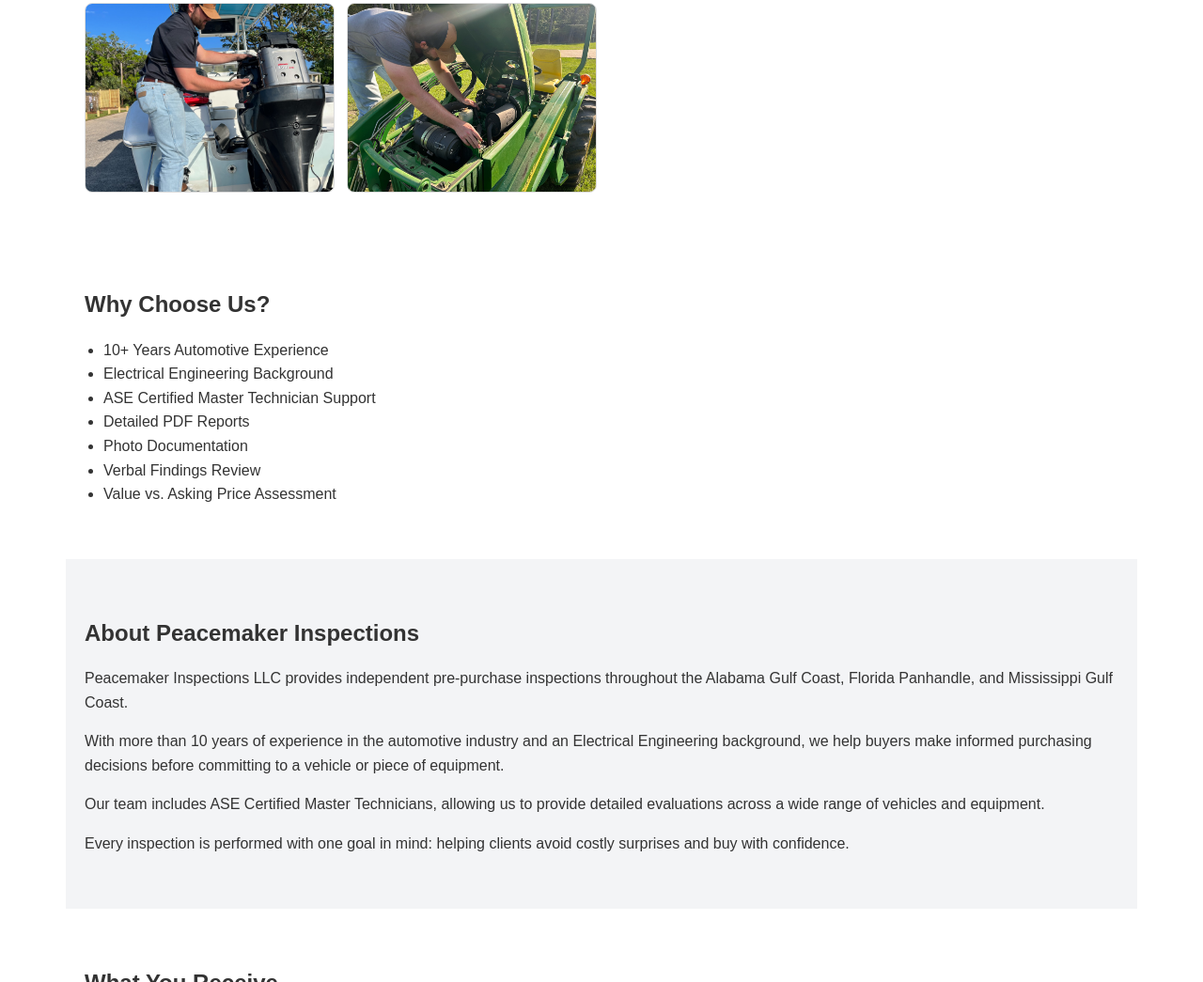
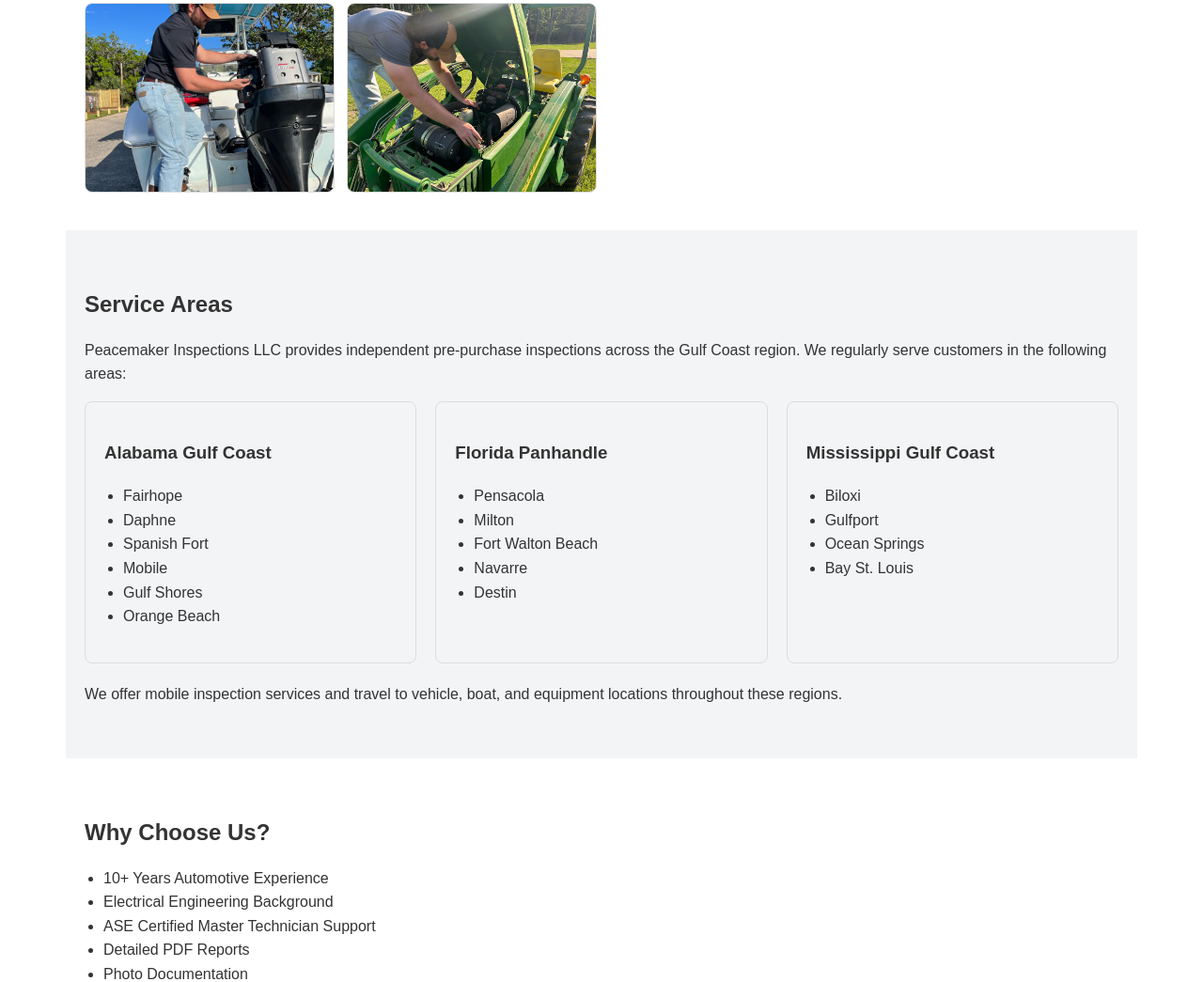
Before and after one commit to PMInspectionsLLC/pminspections-website, a plain HTML site: page index.html in a window 1280 px wide. Shown: the part 1729-2774 px from the top of the page at 94% size. Drawn offline with Linux system fonts and the light colour scheme.

Commit message:
Update index.html

```diff
--- a/index.html
+++ b/index.html
@@ -3,7 +3,10 @@
 <head>
 <meta charset="UTF-8">
 <meta name="viewport" content="width=device-width, initial-scale=1.0">
-<title>Peacemaker Inspections LLC</title>
+
+<title>Vehicle & Boat Pre-Purchase Inspections | Fairhope & Gulf Coast | Peacemaker Inspections LLC</title>
+
+<meta name="description" content="Independent vehicle, boat, and equipment pre-purchase inspections across Fairhope, Mobile, Gulf Shores, Pensacola, and the Gulf Coast. Detailed reports, photos, and expert evaluation before you buy.">
 
 <style>
 body{
@@ -13,7 +16,7 @@
     color:#333;
 }
 
-/* ✅ HERO HEADER (UPDATED) */
+/* HERO HEADER */
 header{
     position:relative;
     background:url("images/inspections/hero.jpg") center/cover no-repeat;
@@ -120,11 +123,11 @@
 </style>
 
 </head>
+
 <body>
 
 <header>
 
-    <!-- LOGO -->
     <img src="images/logo.png" alt="Peacemaker Inspections Logo" class="logo">
 
     <h1>Peacemaker Inspections LLC</h1>
@@ -202,6 +205,57 @@
     </div>
 </section>
 
+<!-- SEO SERVICE AREAS SECTION -->
+<section class="container highlight">
+    <h2>Service Areas</h2>
+
+    <p>
+        Peacemaker Inspections LLC provides independent pre-purchase inspections across the Gulf Coast region.
+        We regularly serve customers in the following areas:
+    </p>
+
+    <div class="services">
+
+        <div class="card">
+            <h3>Alabama Gulf Coast</h3>
+            <ul>
+                <li>Fairhope</li>
+                <li>Daphne</li>
+                <li>Spanish Fort</li>
+                <li>Mobile</li>
+                <li>Gulf Shores</li>
+                <li>Orange Beach</li>
+            </ul>
+        </div>
+
+        <div class="card">
+            <h3>Florida Panhandle</h3>
+            <ul>
+                <li>Pensacola</li>
+                <li>Milton</li>
+                <li>Fort Walton Beach</li>
+                <li>Navarre</li>
+                <li>Destin</li>
+            </ul>
+        </div>
+
+        <div class="card">
+            <h3>Mississippi Gulf Coast</h3>
+            <ul>
+                <li>Biloxi</li>
+                <li>Gulfport</li>
+                <li>Ocean Springs</li>
+                <li>Bay St. Louis</li>
+            </ul>
+        </div>
+
+    </div>
+
+    <p style="margin-top:20px;">
+        We offer mobile inspection services and travel to vehicle, boat, and equipment locations throughout these regions.
+    </p>
+</section>
+
 <section class="container">
     <h2>Why Choose Us?</h2>
 
```
